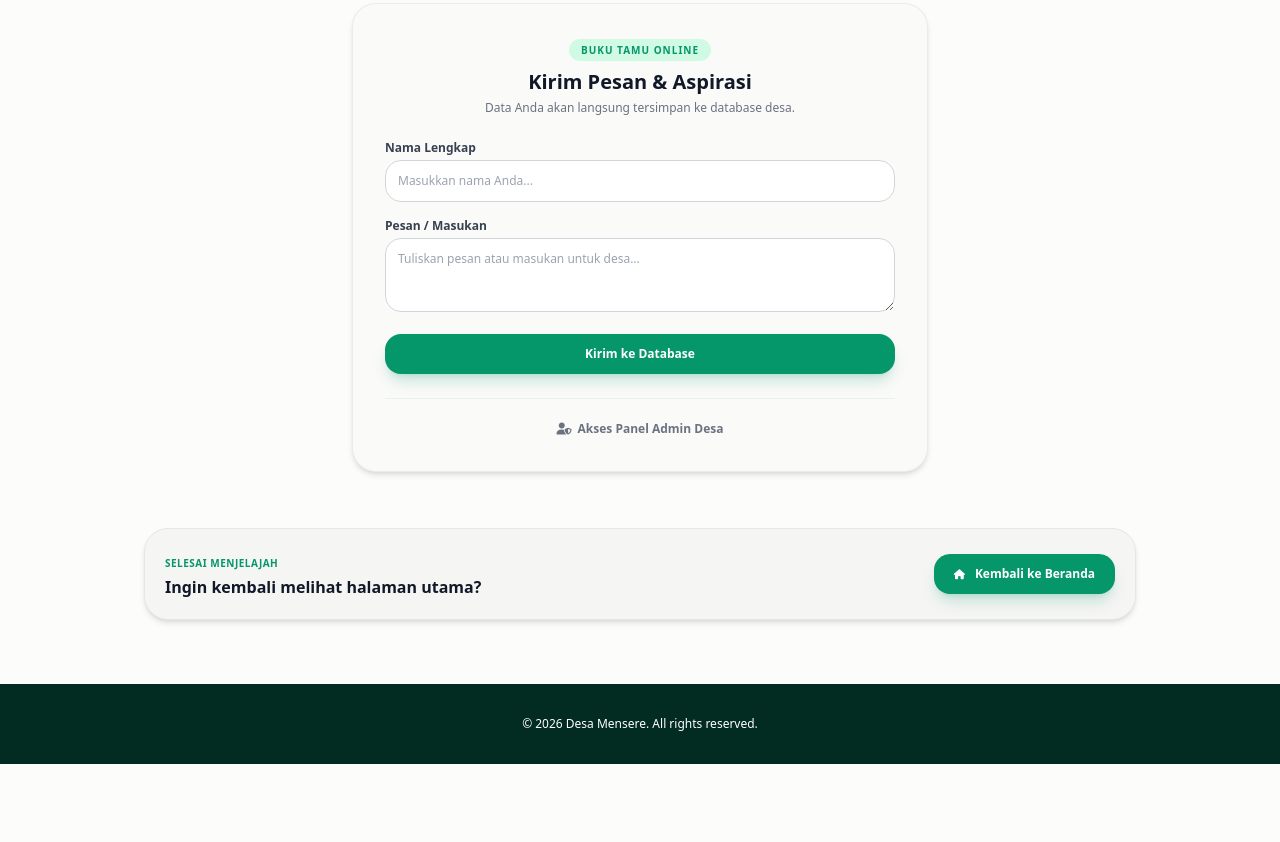
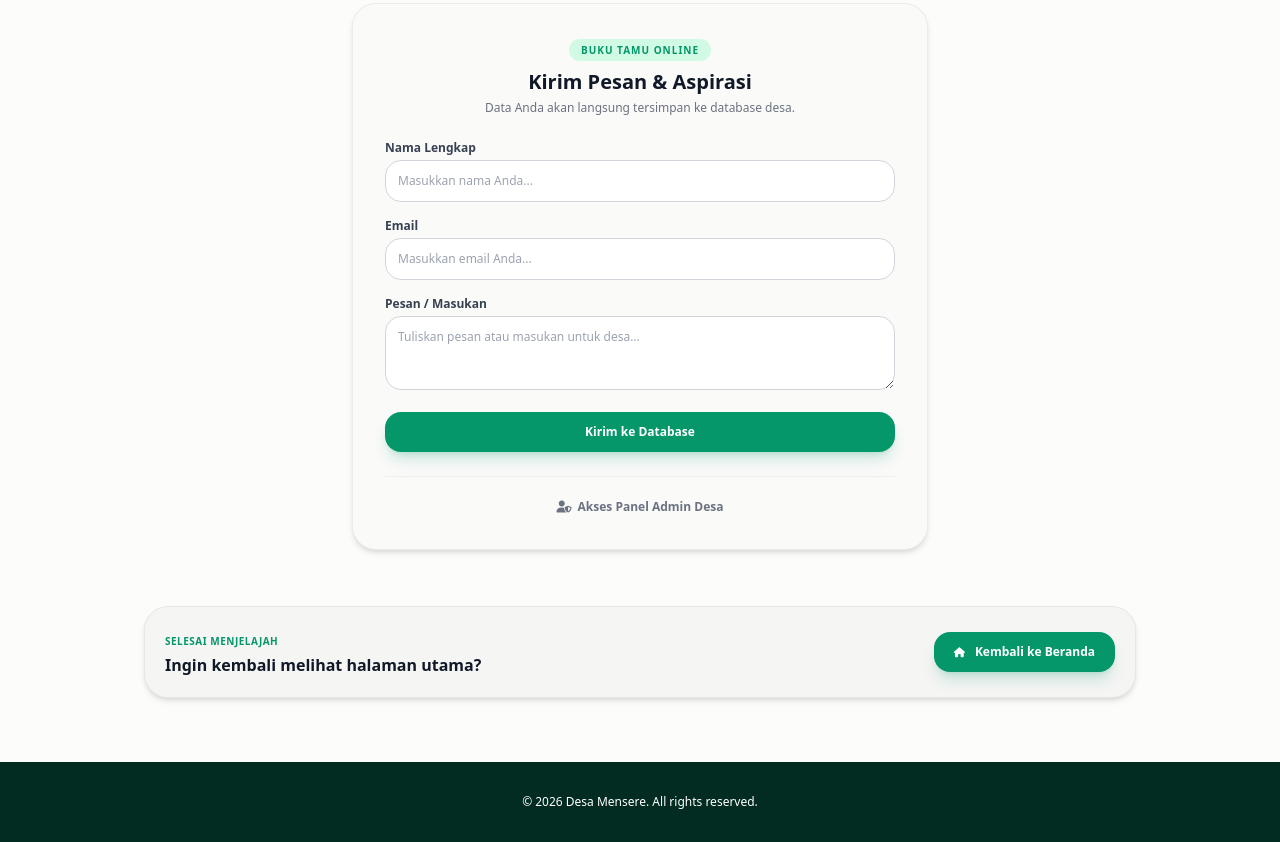
Before and after one commit to tinarpl1/village-promotion, a plain HTML site: page aparatur.html in a window 1280 px wide. Shown: the part 1223-2065 px from the top of the page. Before the commit the page ends 1987 px from the top, so only its background shows below. Drawn offline with nearby package versions, Linux system fonts and the light colour scheme.

Commit message:
Update aparatur.html

```diff
--- a/aparatur.html
+++ b/aparatur.html
@@ -228,6 +228,12 @@
         <label class="block text-xs font-bold text-gray-700 dark:text-gray-300 mb-1">Nama Lengkap</label>
         <input type="text" id="inputNama" required placeholder="Masukkan nama Anda..." class="w-full p-3 text-xs rounded-2xl border border-gray-300 dark:border-gray-700 dark:bg-gray-900 text-gray-900 dark:text-white focus:outline-none focus:border-emerald-500">
       </div>
+
+      <div>
+    <label class="block text-xs font-bold text-gray-700 dark:text-gray-300 mb-1">Email</label>
+    <input type="email" id="inputEmail" required placeholder="Masukkan email Anda..." class="w-full p-3 text-xs rounded-2xl border border-gray-300 dark:border-gray-700 dark:bg-gray-900 text-gray-900 dark:text-white focus:outline-none focus:border-emerald-500">
+      </div>
+
       <div>
         <label class="block text-xs font-bold text-gray-700 dark:text-gray-300 mb-1">Pesan / Masukan</label>
         <textarea id="inputPesan" rows="3" required placeholder="Tuliskan pesan atau masukan untuk desa..." class="w-full p-3 text-xs rounded-2xl border border-gray-300 dark:border-gray-700 dark:bg-gray-900 text-gray-900 dark:text-white focus:outline-none focus:border-emerald-500"></textarea>
@@ -259,6 +265,7 @@
     btnKirim.disabled = true;
 
     const namaInput = document.getElementById('inputNama').value;
+    const emailInput = document.getElementById('inputEmail').value;
     const pesanInput = document.getElementById('inputPesan').value;
 
     fetch(apiURL, {
@@ -268,6 +275,7 @@
       },
       body: JSON.stringify({
         nama: namaInput,
+        email: emailInput,
         pesan: pesanInput
       })
     })
```
